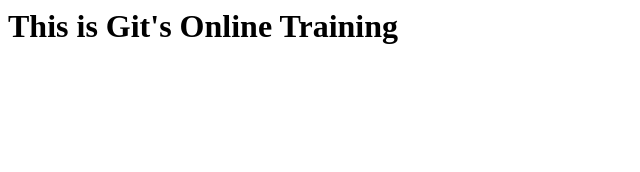
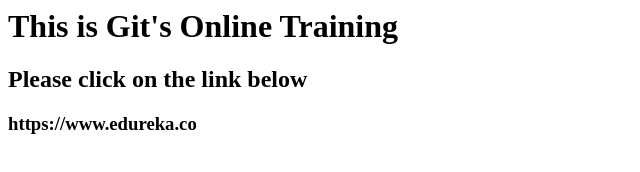
Before and after one commit to wasimsmps/Assign1, a plain HTML site: page index.html in a window 1280 px wide. Shown: the whole page, without its empty margins (0-640 px from the left). Drawn offline with Linux system fonts and the light colour scheme.

Commit message:
Second commit of index.html

```diff
--- a/index.html
+++ b/index.html
@@ -1 +1,3 @@
 <h1>This is Git's Online Training </h1>
+<h2> Please click on the link below </h2>
+<h3> https://www.edureka.co </h3>
```
